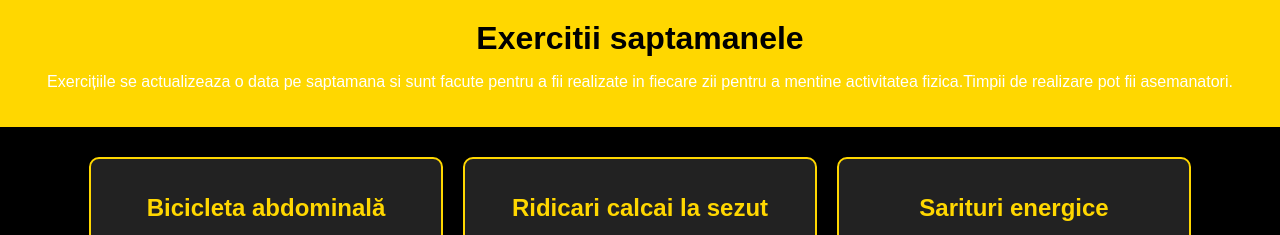
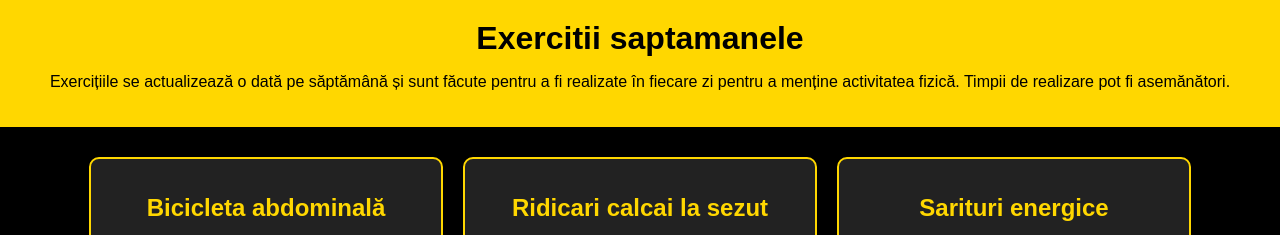
Before and after one commit to KinTetoSV/12346, a plain HTML site: page index.html in a window 1280 px wide. Shown: the top 235 px of the page. Drawn offline with Linux system fonts and the light colour scheme.

Commit message:
Update index.html

```diff
--- a/index.html
+++ b/index.html
@@ -78,7 +78,9 @@
 
 <header>
     <h1>Exercitii saptamanele</h1>
-     <p>Exercițiile se actualizeaza o data pe saptamana si sunt facute pentru a fii realizate in fiecare zii pentru a mentine activitatea fizica.Timpii de realizare pot fii asemanatori.</p>
+ <p style="color: #000;">
+  Exercițiile se actualizează o dată pe săptămână și sunt făcute pentru a fi realizate în fiecare zi pentru a menține activitatea fizică. Timpii de realizare pot fi asemănători.
+</p>
 </header>
 
 <div class="exercitiu-container">
```
